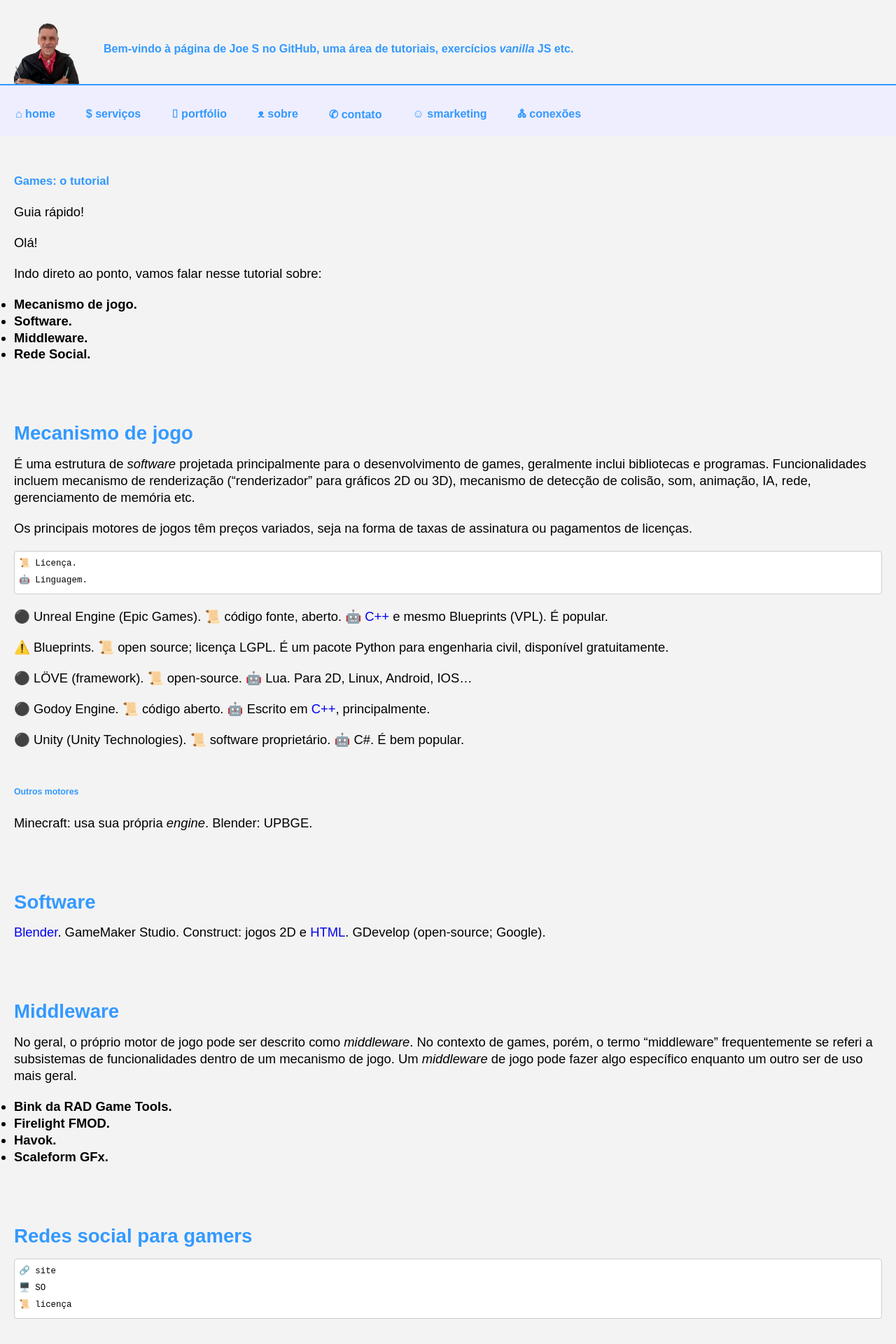
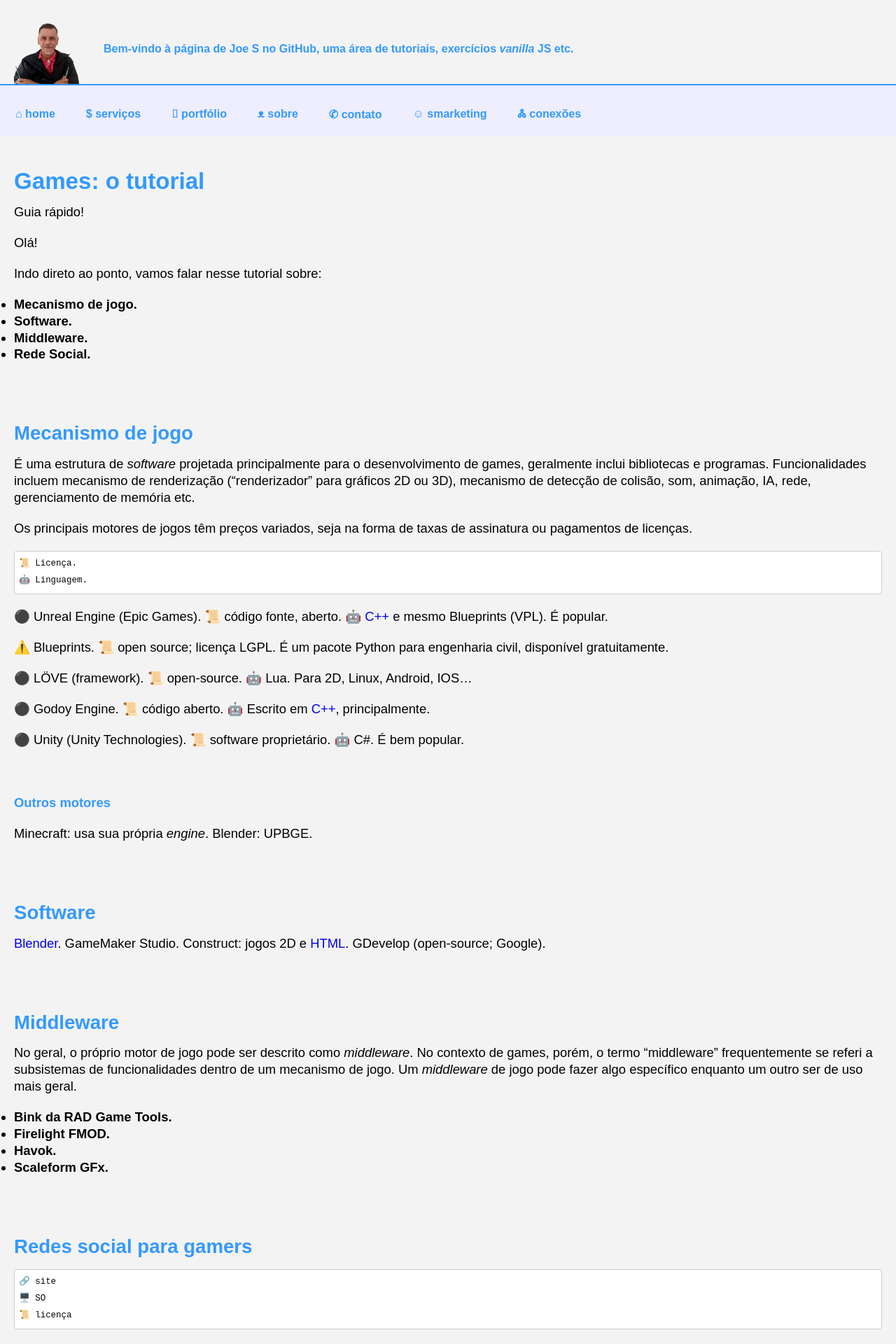
Before and after one commit to Joesynth/joesynth.github.io, a Jekyll site: the page built from _posts/2021-11-28-game-tutorial.md, in a window 1280 px wide. Shown: the top 1920 px of the page at 70% size. Built offline with Jekyll 4.4.1, drawn with Linux system fonts in a browser that asks for light colours.

Commit message:
Adjust font sizes for headings in style.css

```diff
--- a/css/style.css
+++ b/css/style.css
@@ -79,7 +79,8 @@
 													/* .art-content h3, h1 { margin-bottom: 5px; } 		 Adicionado h1*/
 h1, h2, h3, h4, h5, h6 { color: var(--cor-escura); }
 h2, h4, h5, h6 { padding-top: 2.5em}		/*h1 usado no topo de cada artigo .md, e h3 somente na página principal. */
-h1 { font-size: 0.9em; }
+h1 { font-size: 1.8em; }
+h5, h6 { font-size: 1em; }
 
 strong { font-size: 0.9em;}
 
```
